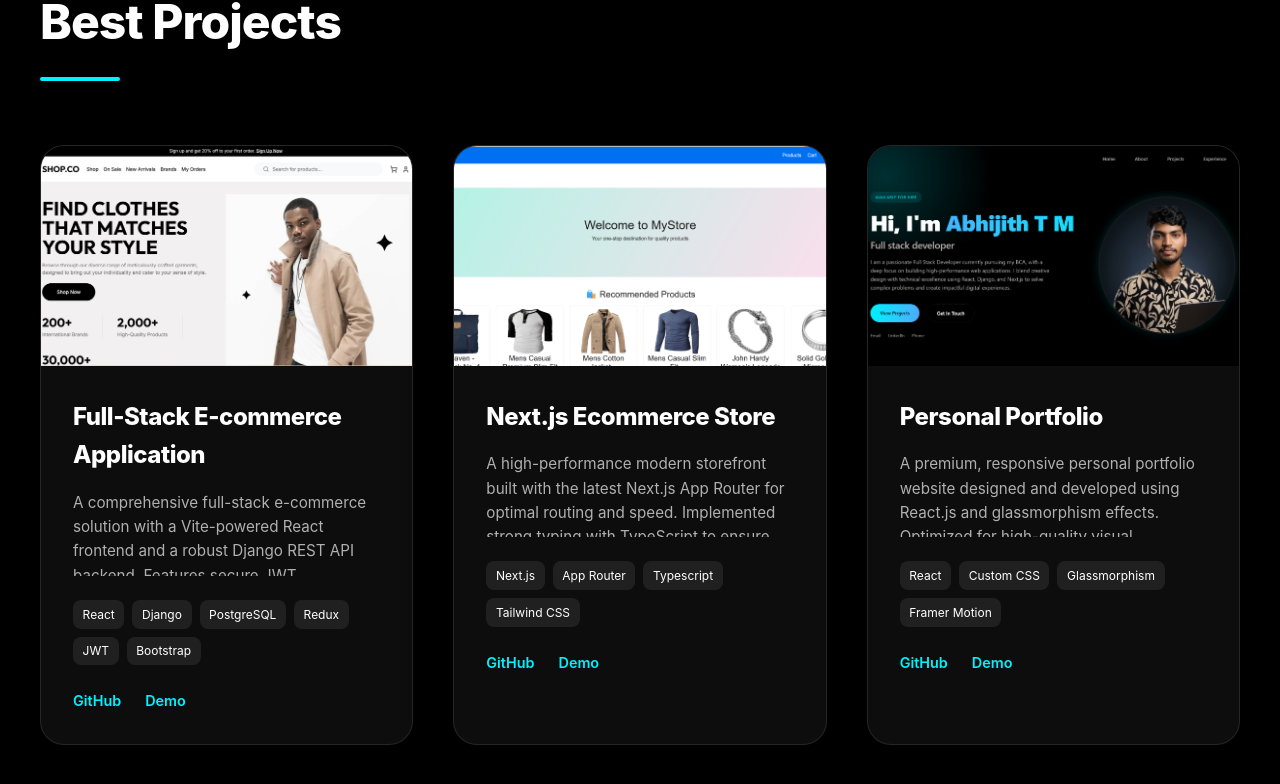
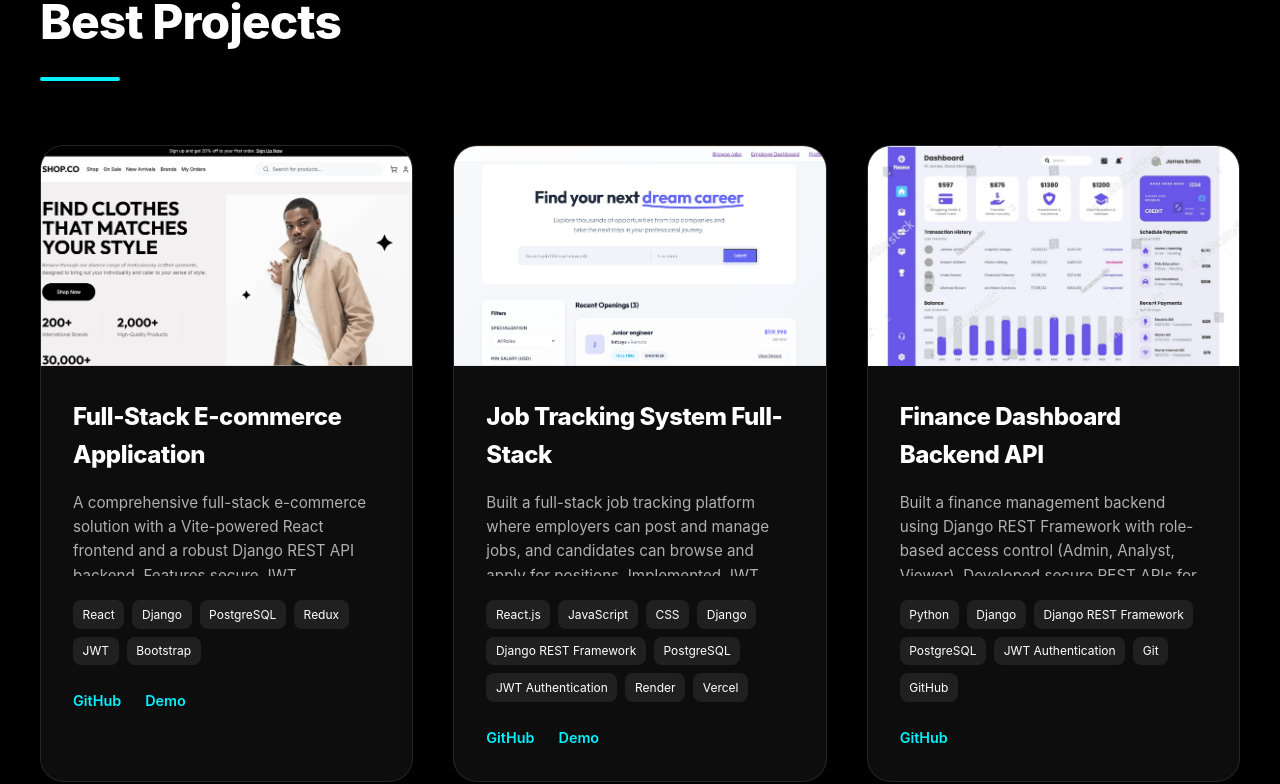
Before and after one commit to Abhijithgit104/Portfolio, a React (Create React App) app: page / in a window 1280 px wide. Shown: the part 1591-2375 px from the top of the page. Built offline with nearby package versions, Linux system fonts and the light colour scheme.

Commit message:
Added finance and job-tracker to projects

```diff
--- a/src/App.js
+++ b/src/App.js
@@ -43,6 +43,50 @@ const App = () => {
         demo: "https://ecomm-api-gv6v.onrender.com/",
         image: "assets/images/full-stack-real.png"
       },
+{
+  title: "Job Tracking System Full-Stack",
+  description: "Built a full-stack job tracking platform where employers can post and manage jobs, and candidates can browse and apply for positions. Implemented JWT authentication, role-based dashboards, application status tracking, job filtering, and REST API integration using React and Django.",
+
+  tools: [
+    "React.js",
+    "JavaScript",
+    "CSS",
+    "Django",
+    "Django REST Framework",
+    "PostgreSQL",
+    "JWT Authentication",
+    "Render",
+    "Vercel",
+  ],
+
+  github: "https://github.com/Abhijithgit104/Job-tracking-system",
+
+  demo: "https://job-tracking-system-2-ncuc.onrender.com",
+
+  image: "assets/images/job-tracker.png"
+},
+
+{
+  title: "Finance Dashboard Backend API",
+
+  description: "Built a finance management backend using Django REST Framework with role-based access control (Admin, Analyst, Viewer). Developed secure REST APIs for income and expense CRUD operations, analytics summaries, and authentication with proper validation and error handling.",
+
+  tools: [
+    "Python",
+    "Django",
+    "Django REST Framework",
+    "PostgreSQL",
+    "JWT Authentication",
+    "Git",
+    "GitHub"
+  ],
+
+  github: "https://github.com/Abhijithgit104/Finance-Management-System-Django",
+
+  demo: null,
+
+  image: "assets/images/finance-dashboard.jpg"
+},
       {
         title: "Next.js Ecommerce Store",
         description: "A high-performance modern storefront built with the latest Next.js App Router for optimal routing and speed. Implemented strong typing with TypeScript to ensure code reliability and focused on a seamless user experience with performance optimizations.",
@@ -172,9 +216,14 @@ const App = () => {
                   <a href={project.github} className="link-icon flex items-center gap-1 hover:underline">
                     GitHub
                   </a>
-                  <a href={project.demo} className="link-icon flex items-center gap-1 hover:underline">
-                    Demo
-                  </a>
+                  {project.demo && (
+  <a
+    href={project.demo}
+    className="link-icon flex items-center gap-1 hover:underline"
+  >
+    Demo
+  </a>
+)}
                 </div>
               </div>
             </div>
```
Also changed, not shown: public/assets/images/finance-dashboard.jpg (added), public/assets/images/job-tracker.png (added).
